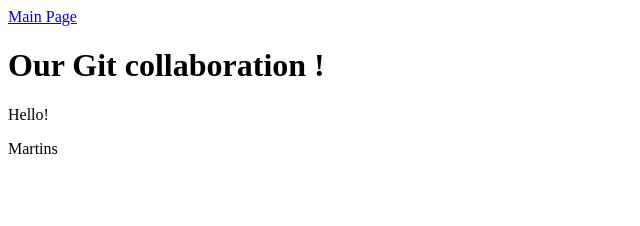
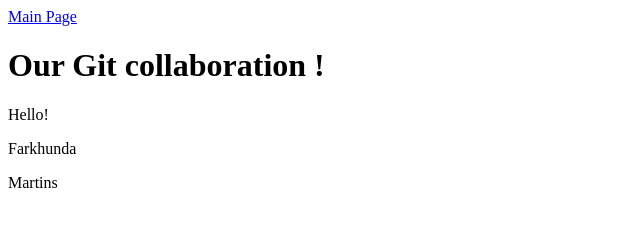
Before and after one commit to AlisherKhamidov/git_example_03, a plain HTML site: page index.html in a window 1280 px wide. Shown: the full height of the page, 0-640 px from the left. Drawn offline with Linux system fonts and the light colour scheme.

Commit message:
add Farkhunda

```diff
--- a/index.html
+++ b/index.html
@@ -14,6 +14,7 @@
   </header>
   <h1>Our Git collaboration !</h1>
     <p>Hello!</p>
+    <p>Farkhunda</p>
 
     <footer>
       <p>Martins</p>
```
